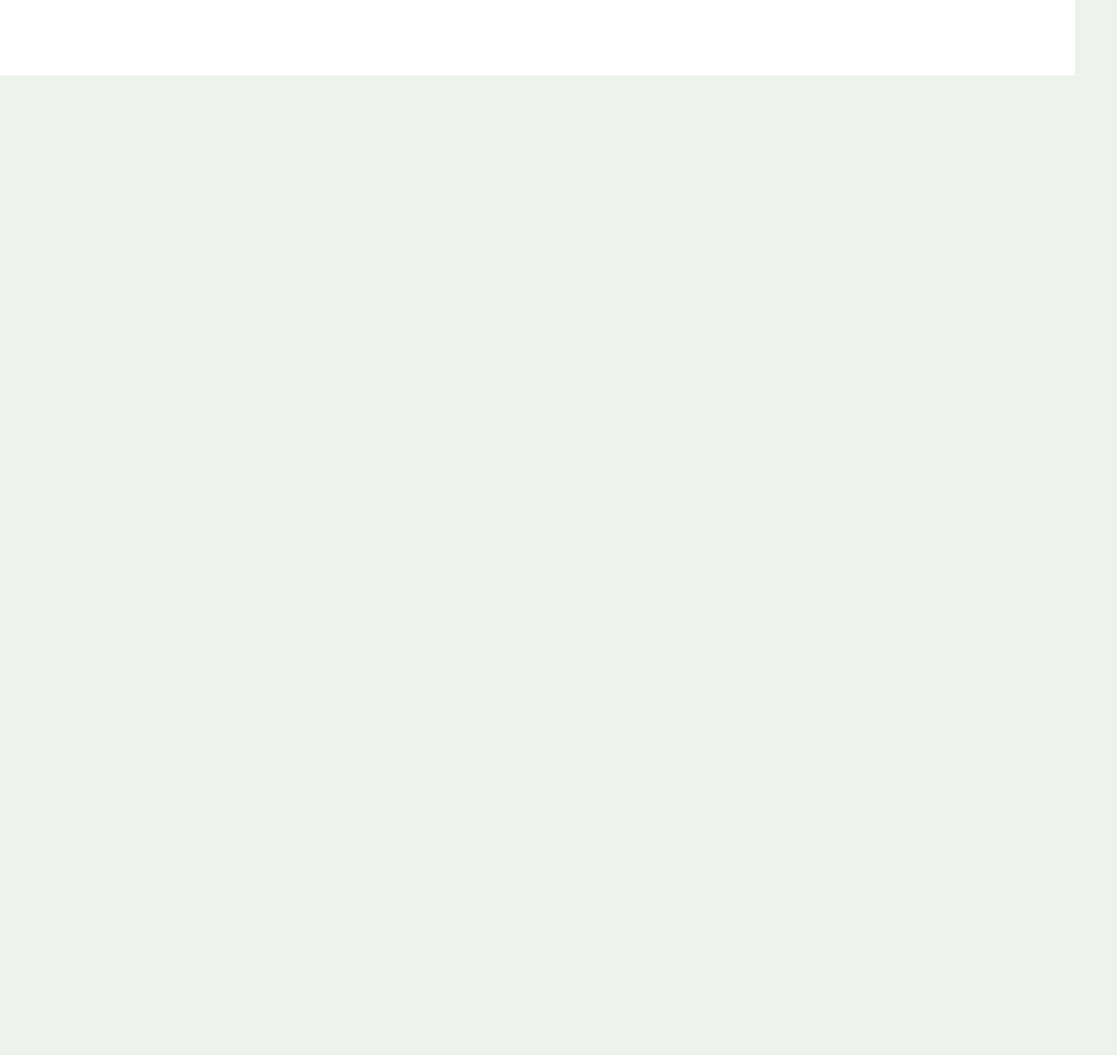
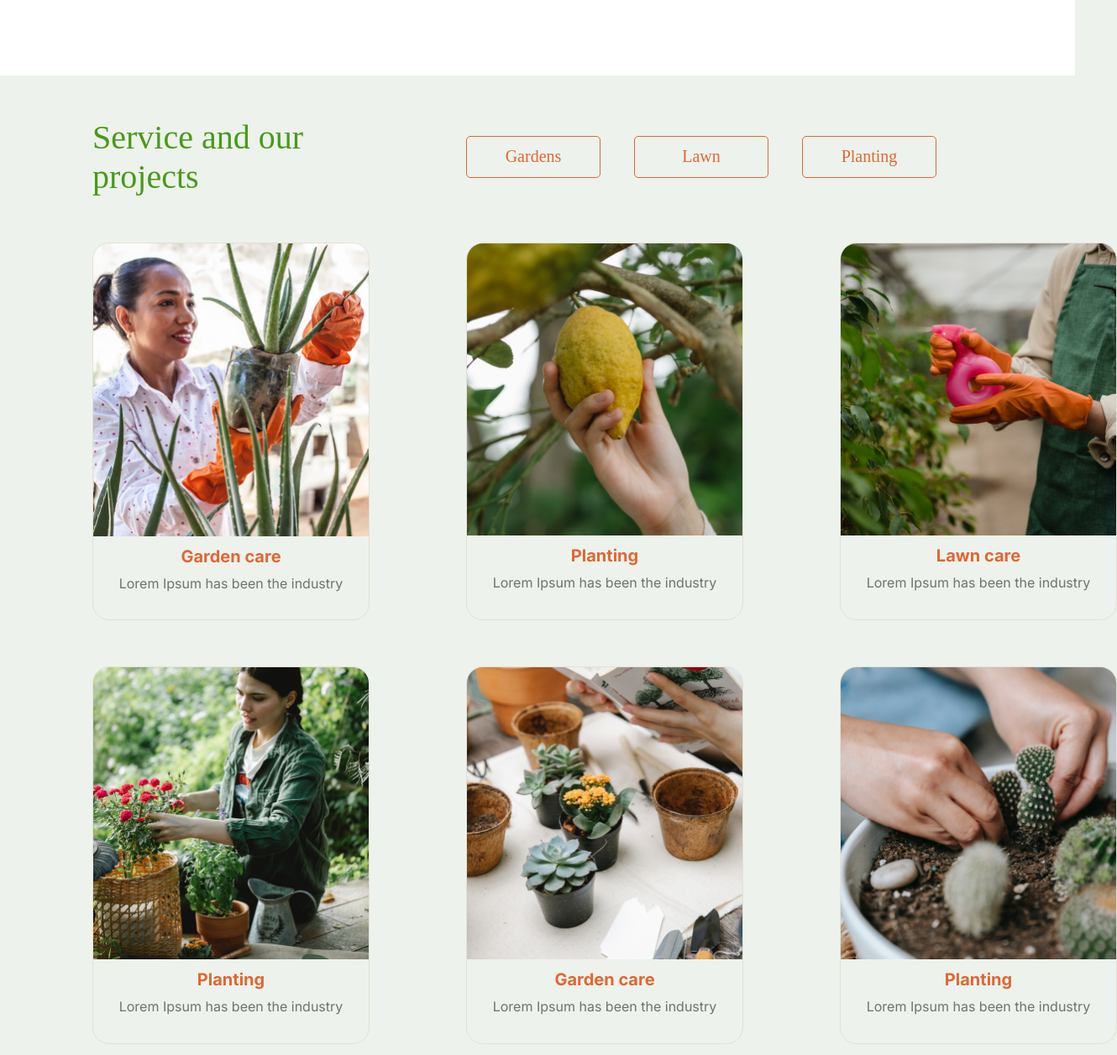
Before and after one commit to kbikchantaeva/plants, a plain HTML site: page index.html in a window 1280 px wide. Shown: the part 1223-2480 px from the top of the page at 84% size, 1330 px wide, since content can reach past the window. Before the commit the page ends 1313 px from the top, so only its background shows below. Drawn offline with Linux system fonts and the light colour scheme; a web font is replaced by a local one.

Commit message:
feat: add service section

```diff
--- a/index.html
+++ b/index.html
@@ -80,7 +80,74 @@
       </section>
 
       <section class="service-section">
-        <div class="container"></div>
+        <div class="container">
+          <h2 class="heading--secondary-serif">Service and our projects</h2>
+          <div class="service-buttons">
+            <button class="btn--service">Gardens</button>
+            <button class="btn--service">Lawn</button>
+            <button class="btn--service">Planting</button>
+          </div>
+
+          <div class="service-card">
+            <img
+              src="img/service/service_1.png"
+              alt="Woman Gardener"
+              class="service-img"
+            />
+            <p class="card-name">Garden care</p>
+            <p class="card-description">Lorem Ipsum has been the industry</p>
+          </div>
+
+          <div class="service-card">
+            <img
+              src="img/service/service_2.png"
+              alt="Lemon in hand"
+              class="service-img"
+            />
+            <p class="card-name">Planting</p>
+            <p class="card-description">Lorem Ipsum has been the industry</p>
+          </div>
+
+          <div class="service-card">
+            <img
+              src="img/service/service_3.png"
+              alt="Gardener"
+              class="service-img"
+            />
+            <p class="card-name">Lawn care</p>
+            <p class="card-description">Lorem Ipsum has been the industry</p>
+          </div>
+
+          <div class="service-card">
+            <img
+              src="img/service/service_4.png"
+              alt="Woman Gardener"
+              class="service-img"
+            />
+            <p class="card-name">Planting</p>
+            <p class="card-description">Lorem Ipsum has been the industry</p>
+          </div>
+
+          <div class="service-card">
+            <img
+              src="img/service/service_5.png"
+              alt="Plants in little pots"
+              class="service-img"
+            />
+            <p class="card-name">Garden care</p>
+            <p class="card-description">Lorem Ipsum has been the industry</p>
+          </div>
+
+          <div class="service-card">
+            <img
+              src="img/service/service_6.png"
+              alt="Hands with plants"
+              class="service-img"
+            />
+            <p class="card-name">Planting</p>
+            <p class="card-description">Lorem Ipsum has been the industry</p>
+          </div>
+        </div>
       </section>
 
       <section class="prices-section">
--- a/styles/style.css
+++ b/styles/style.css
@@ -21,10 +21,10 @@ body {
 
 .container {
   padding: 0 11rem;
-  display: flex;
 }
 
 .header .container {
+  display: flex;
   flex-direction: row;
   align-items: center;
   justify-content: space-between;
@@ -63,6 +63,7 @@ body {
 
 .welcome-section .container {
   gap: 22.4rem;
+  display: flex;
 }
 
 .img--welcome {
@@ -113,6 +114,7 @@ body {
 }
 
 .about-section .container {
+  display: flex;
   align-items: center;
   justify-content: space-between;
 }
@@ -136,3 +138,60 @@ body {
   width: 46.4rem;
   height: 48rem;
 }
+
+/* SERVICE SECTION */
+
+.service-section {
+  padding: 5rem 0 12rem;
+}
+
+.service-section .container {
+  display: grid;
+  grid-template-columns: 1fr 1fr 1fr;
+  column-gap: 11.5rem;
+  row-gap: 5.5rem;
+  align-items: center;
+}
+
+.service-buttons {
+  grid-column: span 2;
+  display: flex;
+  gap: 4rem;
+}
+
+.btn--service {
+  color: #e06733;
+  font-family: "Inika", serif;
+  font-size: 2rem;
+  background-color: #edf2ec;
+  border: 1px solid #e06733;
+  border-radius: 5px;
+  width: 16rem;
+  height: 5rem;
+  /* padding: 1rem 1.5rem; */
+}
+
+.service-card {
+  width: 33rem;
+  height: 45rem;
+  text-align: center;
+  border: 1px solid #e3e1d5;
+  border-radius: 20px;
+  overflow: hidden;
+}
+
+.service-img {
+  width: 100%;
+}
+
+.card-name {
+  font-size: 2rem;
+  color: #e06733;
+  font-weight: 700;
+  margin: 1rem 0;
+}
+
+.card-description {
+  font-size: 1.6rem;
+  color: #717171;
+}
```
